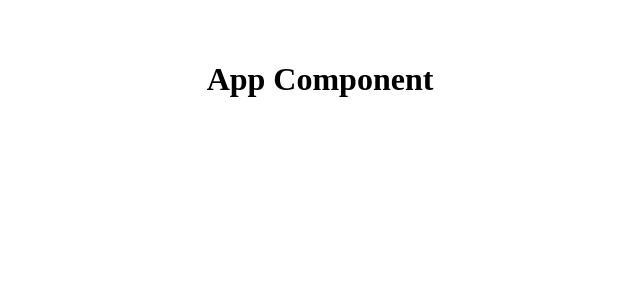
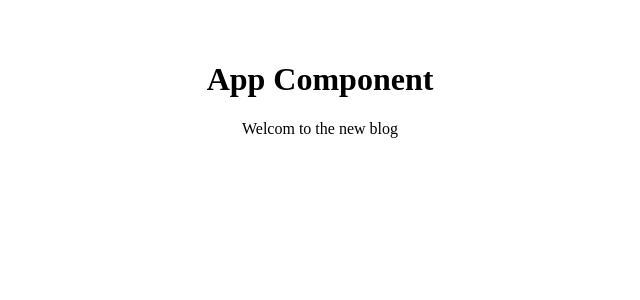
Before and after one commit to chinthakaSenarathna/react_, a React (Vite) app in the folder start_/dojo-blog/: page / in a window 1280 px wide. Shown: the top 300 px of the page, without its empty margins (320-960 px from the left). Built offline with nearby package versions, Linux system fonts and the light colour scheme.

Commit message:
inside the '{}' react know this is the variable

```diff
--- a/start_/dojo-blog/src/App.jsx
+++ b/start_/dojo-blog/src/App.jsx
@@ -1,13 +1,14 @@
-import { useState } from 'react'
 import './App.css'
 
 function App() {
-  const [count, setCount] = useState(0)
+  const title = "Welcom to the new blog";
 
   return (
     <div className="App">
       <div className="Content">
-        <h1 className="title">App Component</h1>
+        <h1 className="Title">App Component</h1>
+        {/* inside the '{}' react know this is the variable */}
+        <p className="SubTitle">{ title }</p>
       </div>
     </div>
   )
```
